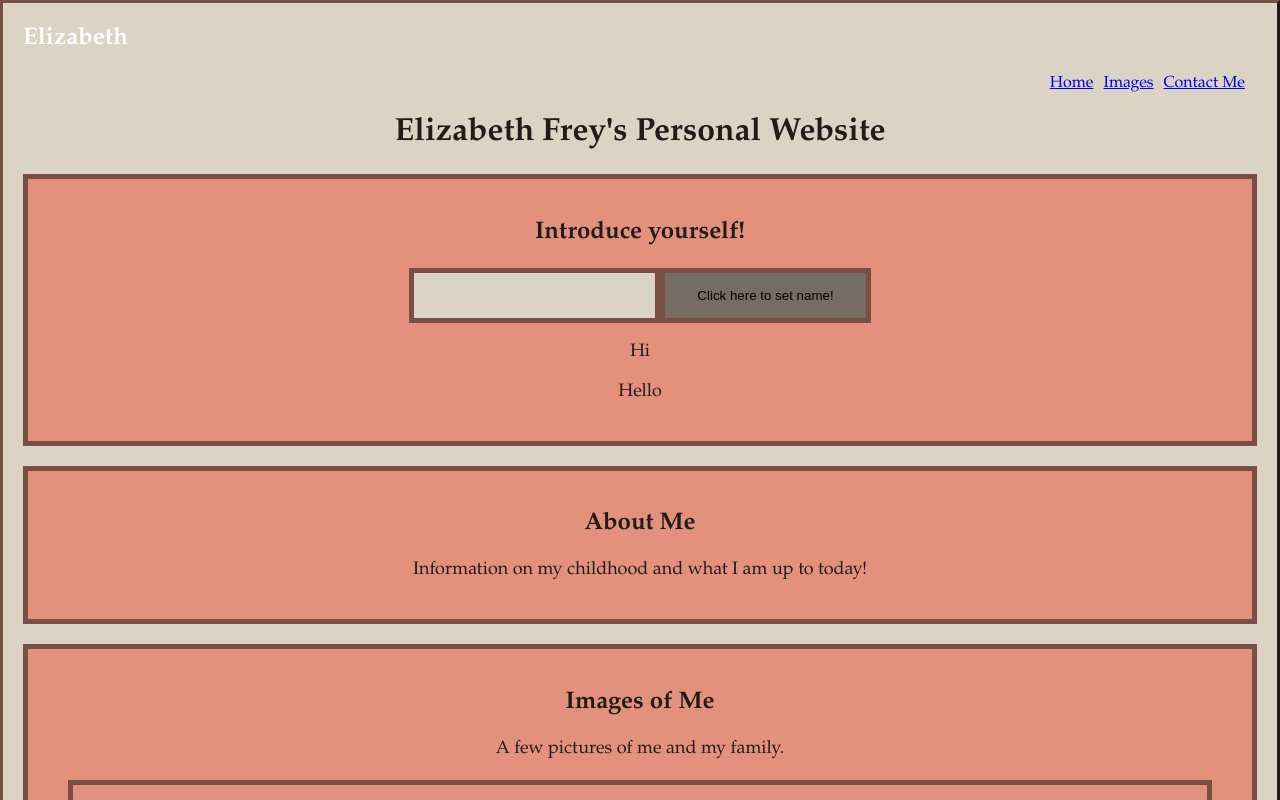
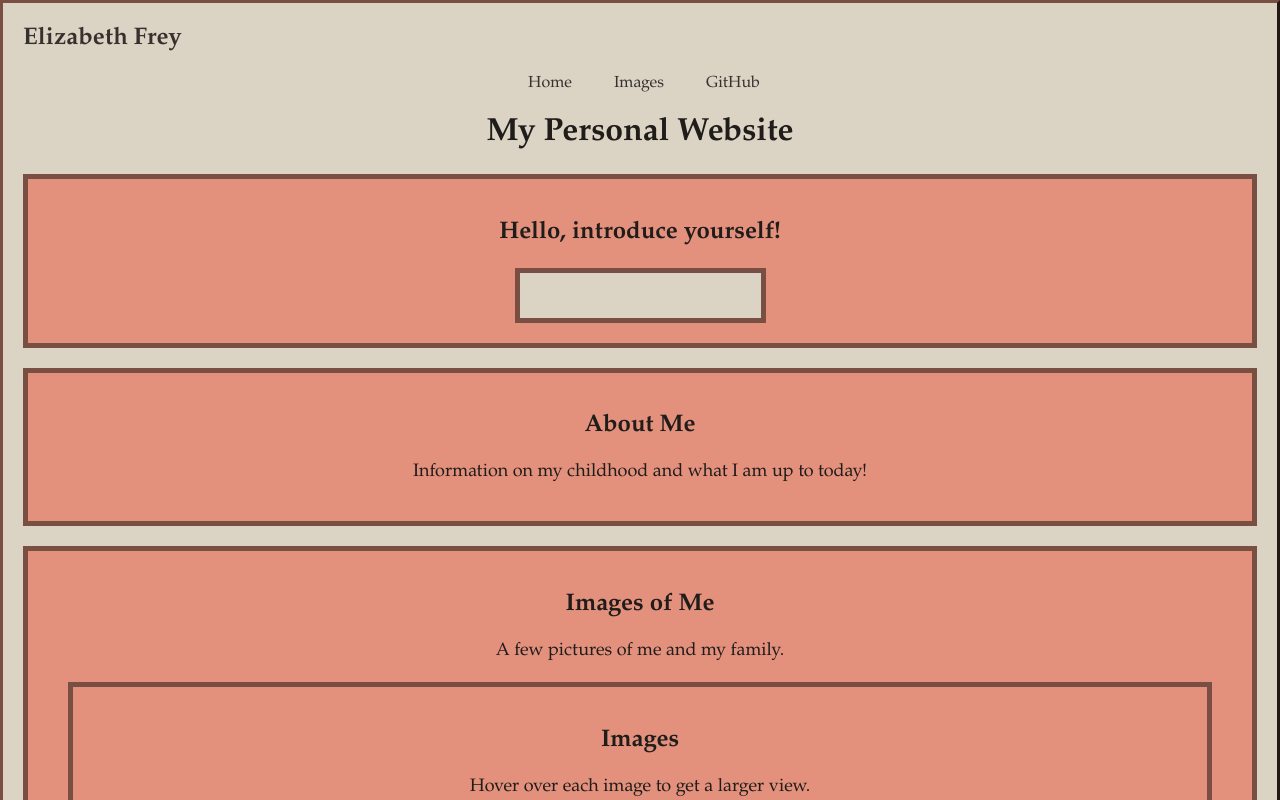
Before and after one commit to DALI-mini-webdev/personal-react-website-lizfrey, a React (Create React App) app in the folder react-site/: page / in a window 1280 px wide. Shown: the top 800 px of the page. Built offline with nearby package versions, Linux system fonts and the light colour scheme.

Commit message:
added names input

```diff
--- a/react-site/src/App.js
+++ b/react-site/src/App.js
@@ -6,25 +6,12 @@ import Navbar from './components/Navbar/Navbar';
 import Name from './components/Name'
 
 function App(){
-  const buttonFunction = () =>{
-    console.log("The button has been clicked.");
-  }
-  const greetingsList = ["Hi", "Hello"];
-  const greetingsMap = greetingsList.map((greeting) => {
-    return(
-      <p>{greeting}</p>
-    )
-  });
   return (
     <div className="App">
       <Navbar />
-        <h1>Elizabeth Frey's Personal Website</h1>
+        <h1>My Personal Website</h1>
         <div className="sections">
-          <h2 id="name">Introduce yourself!</h2>
           <Name />
-          <input type="text" onChange={Name.onChangeFunction}/>
-          <button onclick={buttonFunction}>Click here to set name!</button>
-          <div>{greetingsMap}</div>
         </div>
 
         <div className="sections">
--- /dev/null
+++ b/react-site/src/components/Input.js
@@ -0,0 +1,10 @@
+import React from 'react';
+import '../App.css';
+
+const InputTag = ({onChangeFunction}) => {
+    return (
+        <input type = 'text' onChange={onChangeFunction}></input>
+    )
+}
+
+export default InputTag
--- a/react-site/src/components/Name.js
+++ b/react-site/src/components/Name.js
@@ -1,19 +1,24 @@
 import '../App.css';
 import React, {Component} from 'react';
+import InputTag from './Input';
+import Welcome from './Welcome';
 
 class Name extends Component{
     constructor(props){
         super(props);
-        this.state = {name:""}
+        this.state = {name:"introduce yourself"}
     }
 
     onChangeFunction = (event) => {
-        this.setState({name:event.target.value})
+        this.setState({name:event.target.value});
     }
 
     render(){
         return(
-            <p>{this.name}</p>
+            <div>
+            <Welcome name = {this.state.name}/>
+            <InputTag onChangeFunction = {this.onChangeFunction}/>
+            </div>
         )
     }
 }
--- a/react-site/src/components/Navbar/MenuItems.js
+++ b/react-site/src/components/Navbar/MenuItems.js
@@ -12,8 +12,8 @@ export const MenuItems = [
         cname: 'nav-links'
     },
     {
-        title: 'Contact Me',
-        url: '#',
+        title: 'GitHub',
+        url: 'https://github.com/lizfrey',
         cname: 'nav-links'
     },
 ]
--- a/react-site/src/components/Navbar/Navbar.css
+++ b/react-site/src/components/Navbar/Navbar.css
@@ -8,7 +8,7 @@
     color:#36312E;
 }
 .navbar-logo{
-    color:#fff;
+    color:#36312E;
     justify-self: start;
     margin-left: 20px;
     cursor: pointer;
@@ -26,14 +26,14 @@
     list-style: none;
     text-align: center;
     width:70wv;
-    justify-content: end;
+    justify-content: center;
     margin-right: 2rem;
 }
 
 .nav-links{
-    color:white;
+    color:#36312E;
     text-decoration: none;
-    padding: 0.5rem 1rem;
+    padding: 1rem 1rem;
 }
 
 .nav-links:hover{
--- a/react-site/src/components/Navbar/Navbar.js
+++ b/react-site/src/components/Navbar/Navbar.js
@@ -13,7 +13,7 @@ class Navbar extends Component{
     render(){
         return(
             <nav className="NabarItems">
-                <h1 className="navbar-logo">Elizabeth<i className="fab fa-react"></i></h1>
+                <h1 className="navbar-logo">Elizabeth Frey<i className="fab fa-react"></i></h1>
                 <div className="menu-icon" onClick={this.handleClick}>
                     <i className={this.state.clicked ? 'fas fa-times': 'fas fa-bars'}></i>
                 </div>
@@ -21,7 +21,7 @@ class Navbar extends Component{
                     {MenuItems.map((item,index)=>{
                         return(
                             <li key={index}>
-                                <a className={item.cName} href={item.url}>
+                                <a className={item.cname} href={item.url}>
                                 {item.title}
                                 </a>
                             </li>
--- /dev/null
+++ b/react-site/src/components/Welcome.js
@@ -0,0 +1,10 @@
+import React from 'react';
+import '../App.css';
+
+const Welcome = ({name}) => {
+    return (
+        <h2 id="name">Hello, {name}!</h2>
+    )
+}
+
+export default Welcome;
```
Also changed, not shown: 1 other file (tests, documents, lock files or other folders).
